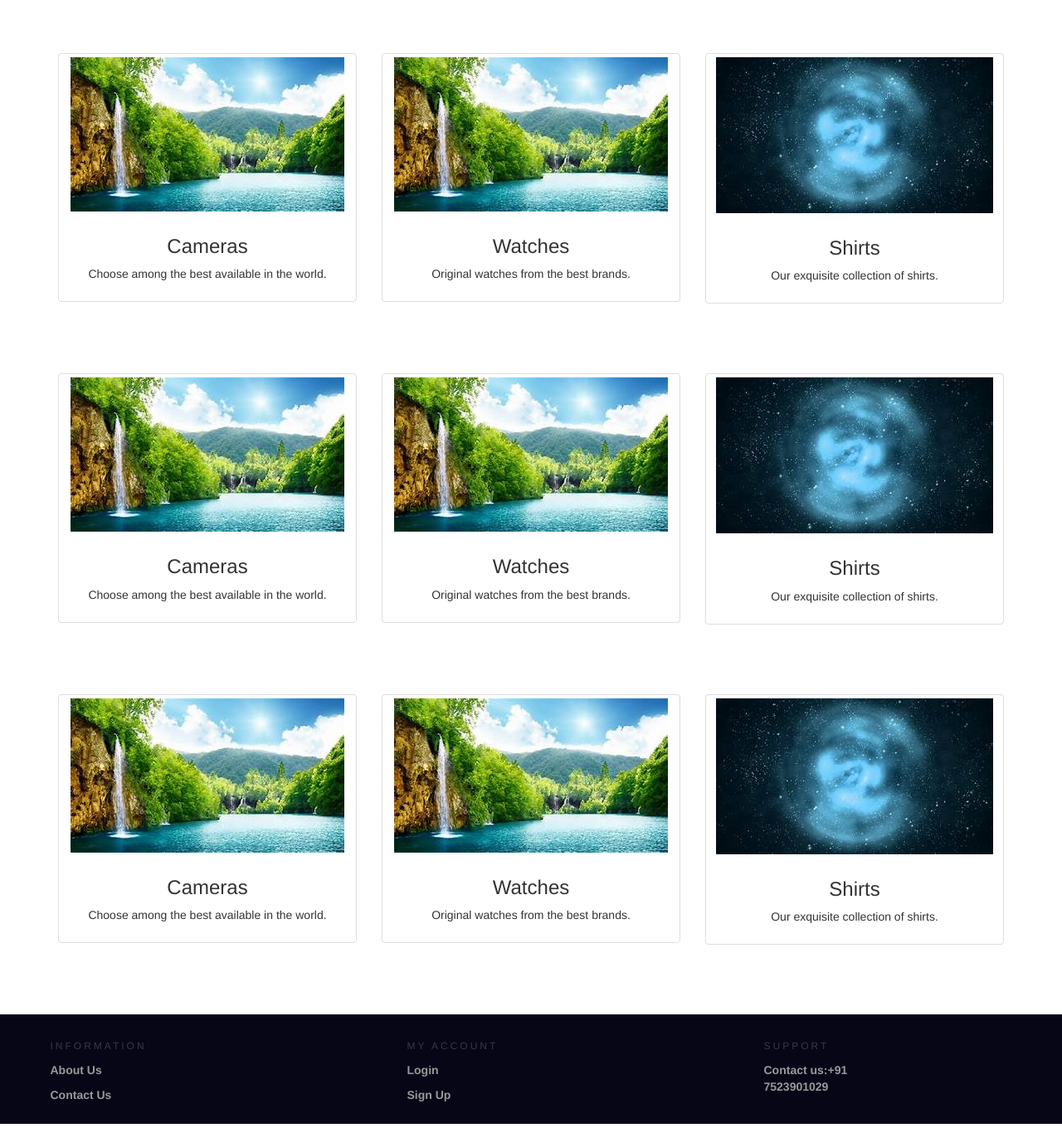
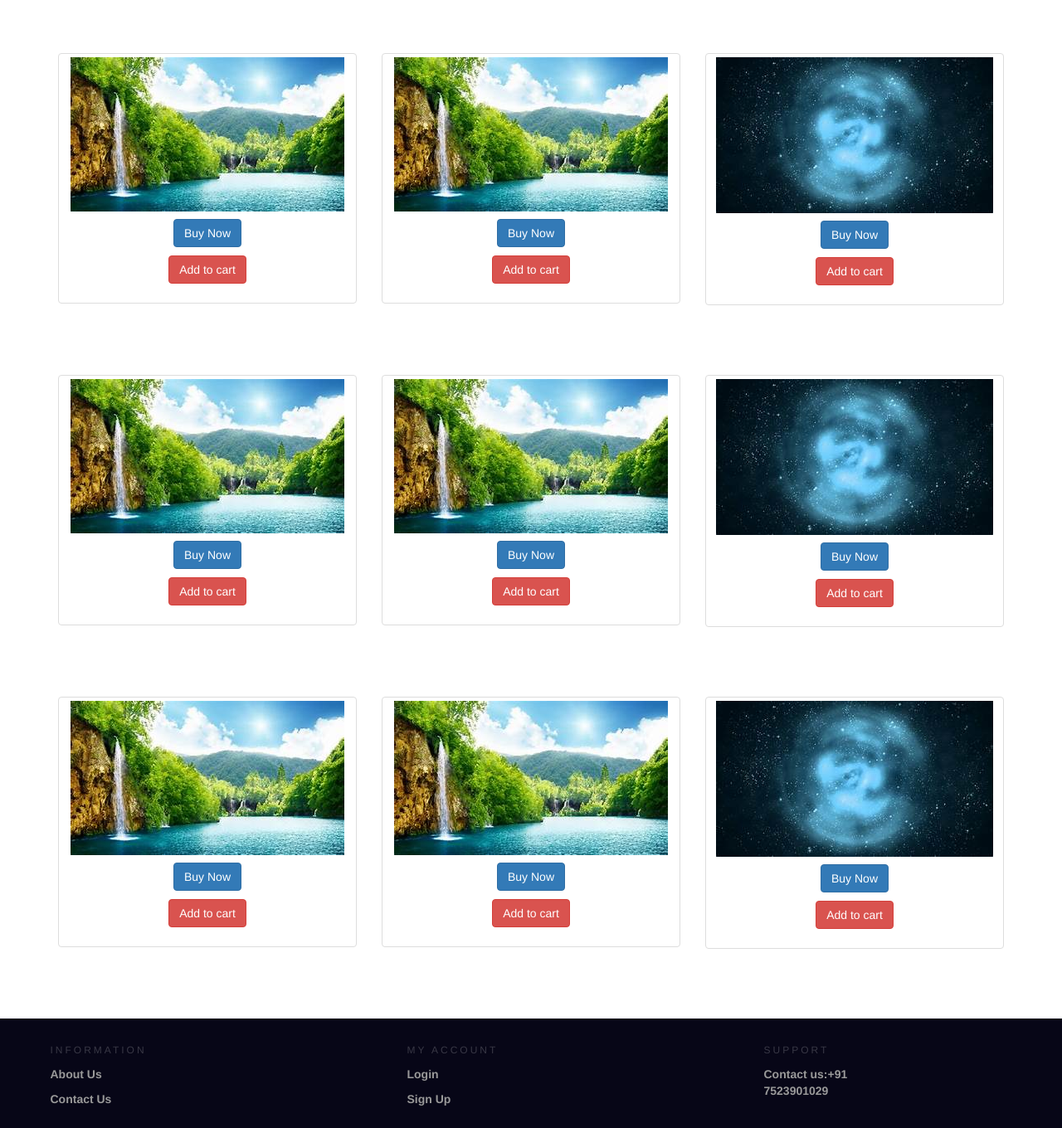
Before and after one commit to iamsuyashpatel07/ecommerce, a PHP site: page / in a window 1280 px wide. Shown: the part 52-1412 px from the top of the page at 83% size. Run offline with PHP 8.4, Linux system fonts and the light colour scheme; the visitor is signed in with stand-in values (Sample User, id 1).

Commit message:
created buy/cart button next have to work uppass

```diff
--- a/contactus.php
+++ b/contactus.php
@@ -38,7 +38,7 @@
                     <input type="email" class="form-control" id="exampleInputEmail1" placeholder="Email">
                 </div>
                 <div class="form-group">
-                    <textarea class="form-control" rows="3"></textarea>
+                    <textarea class="form-control" rows="3" placeholder="Message..."></textarea>
                 </div>
                 <button type="submit" class="btn btn-primary">Submit</button>
             </form>
--- a/index.php
+++ b/index.php
@@ -37,19 +37,19 @@
     <div class="container" id="thumbnail-margin">
         <div class="row text-center">
             <div class="col-sm-4">
-                <a href="#">
+                <a href="login.php">
                     <div class="thumbnail">
                         <img src="img/B.jpg" alt="natue">
                         <div class="caption">
-                            <h3>Cameras</h3>
-                            <p>Choose among the best available in the world.</p>
+                            <h3>Watches</h3>
+                            <p>Original watches from the best brands.</p>
                         </div>
                     </div>
                 </a>
             </div>
 
             <div class="col-sm-4">
-                <a href="#">
+                <a href="login.php">
                     <div class="thumbnail">
                         <img src="img/B.jpg" alt="techno">
                         <div class="caption">
@@ -61,7 +61,7 @@
             </div>
 
             <div class="col-sm-4">
-                <a href="#">
+                <a href="login.php">
                     <div class="thumbnail">
                         <img src="img/C.jpg" alt="logy">
                         <div class="caption">
@@ -82,20 +82,19 @@
                     <div class="thumbnail">
                         <img src="img/B.jpg" alt="natue">
                         <div class="caption">
-                            <h3>Cameras</h3>
-                            <p>Choose among the best available in the world.</p>
+                        <p><a href="login.php" role="button" class="btn btn-primary "> Buy Now</a></p>
+                        <p><a href="login.php" role="button" class="btn btn-danger"> Add to cart</a></p>
                         </div>
                     </div>
                 </a>
             </div>
-
             <div class="col-sm-4">
                 <a href="#">
                     <div class="thumbnail">
                         <img src="img/B.jpg" alt="techno">
                         <div class="caption">
-                            <h3>Watches</h3>
-                            <p>Original watches from the best brands.</p>
+                        <p><a href="login.php" role="button" class="btn btn-primary "> Buy Now</a></p>
+                        <p><a href="login.php" role="button" class="btn btn-danger"> Add to cart</a></p>
                         </div>
                     </div>
                 </a>
@@ -106,8 +105,8 @@
                     <div class="thumbnail">
                         <img src="img/C.jpg" alt="logy">
                         <div class="caption">
-                            <h3>Shirts</h3>
-                            <p>Our exquisite collection of shirts.</p>
+                        <p><a href="login.php" role="button" class="btn btn-primary "> Buy Now</a></p>
+                        <p><a href="login.php" role="button" class="btn btn-danger"> Add to cart</a></p>
                         </div>
                     </div>
                 </a>
@@ -122,8 +121,8 @@
                     <div class="thumbnail">
                         <img src="img/B.jpg" alt="natue">
                         <div class="caption">
-                            <h3>Cameras</h3>
-                            <p>Choose among the best available in the world.</p>
+                        <p><a href="login.php" role="button" class="btn btn-primary "> Buy Now</a></p>
+                        <p><a href="login.php" role="button" class="btn btn-danger"> Add to cart</a></p>
                         </div>
                     </div>
                 </a>
@@ -134,8 +133,8 @@
                     <div class="thumbnail">
                         <img src="img/B.jpg" alt="techno">
                         <div class="caption">
-                            <h3>Watches</h3>
-                            <p>Original watches from the best brands.</p>
+                        <p><a href="login.php" role="button" class="btn btn-primary "> Buy Now</a></p>
+                        <p><a href="login.php" role="button" class="btn btn-danger"> Add to cart</a></p>
                         </div>
                     </div>
                 </a>
@@ -146,8 +145,8 @@
                     <div class="thumbnail">
                         <img src="img/C.jpg" alt="logy">
                         <div class="caption">
-                            <h3>Shirts</h3>
-                            <p>Our exquisite collection of shirts.</p>
+                        <p><a href="login.php" role="button" class="btn btn-primary "> Buy Now</a></p>
+                        <p><a href="login.php" role="button" class="btn btn-danger"> Add to cart</a></p>
                         </div>
                     </div>
                 </a>
@@ -162,8 +161,8 @@
                     <div class="thumbnail">
                         <img src="img/B.jpg" alt="natue">
                         <div class="caption">
-                            <h3>Cameras</h3>
-                            <p>Choose among the best available in the world.</p>
+                        <p><a href="login.php" role="button" class="btn btn-primary "> Buy Now</a></p>
+                        <p><a href="login.php" role="button" class="btn btn-danger"> Add to cart</a></p>
                         </div>
                     </div>
                 </a>
@@ -174,8 +173,8 @@
                     <div class="thumbnail">
                         <img src="img/B.jpg" alt="techno">
                         <div class="caption">
-                            <h3>Watches</h3>
-                            <p>Original watches from the best brands.</p>
+                        <p><a href="login.php" role="button" class="btn btn-primary "> Buy Now</a></p>
+                        <p><a href="login.php" role="button" class="btn btn-danger"> Add to cart</a></p>
                         </div>
                     </div>
                 </a>
@@ -186,8 +185,8 @@
                     <div class="thumbnail">
                         <img src="img/C.jpg" alt="logy">
                         <div class="caption">
-                            <h3>Shirts</h3>
-                            <p>Our exquisite collection of shirts.</p>
+                        <p><a href="login.php" role="button" class="btn btn-primary "> Buy Now</a></p>
+                        <p><a href="login.php" role="button" class="btn btn-danger"> Add to cart</a></p>
                         </div>
                     </div>
                 </a>
--- /dev/null
+++ b/settings_script.php
@@ -0,0 +1,3 @@
+<?php
+echo "settings script";
+?>
```
Also changed, not shown: settings.php (+49 -3 lines).
